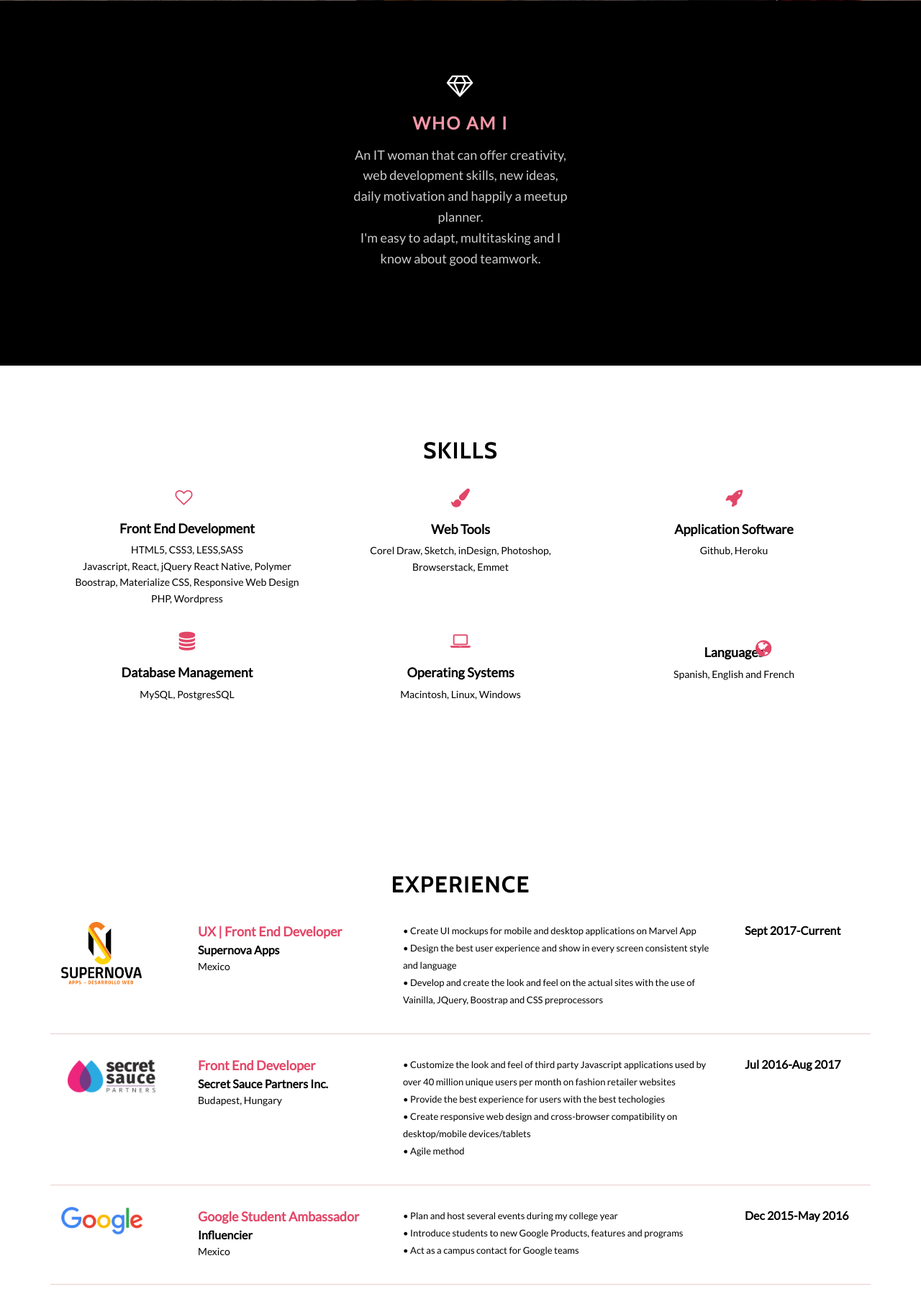
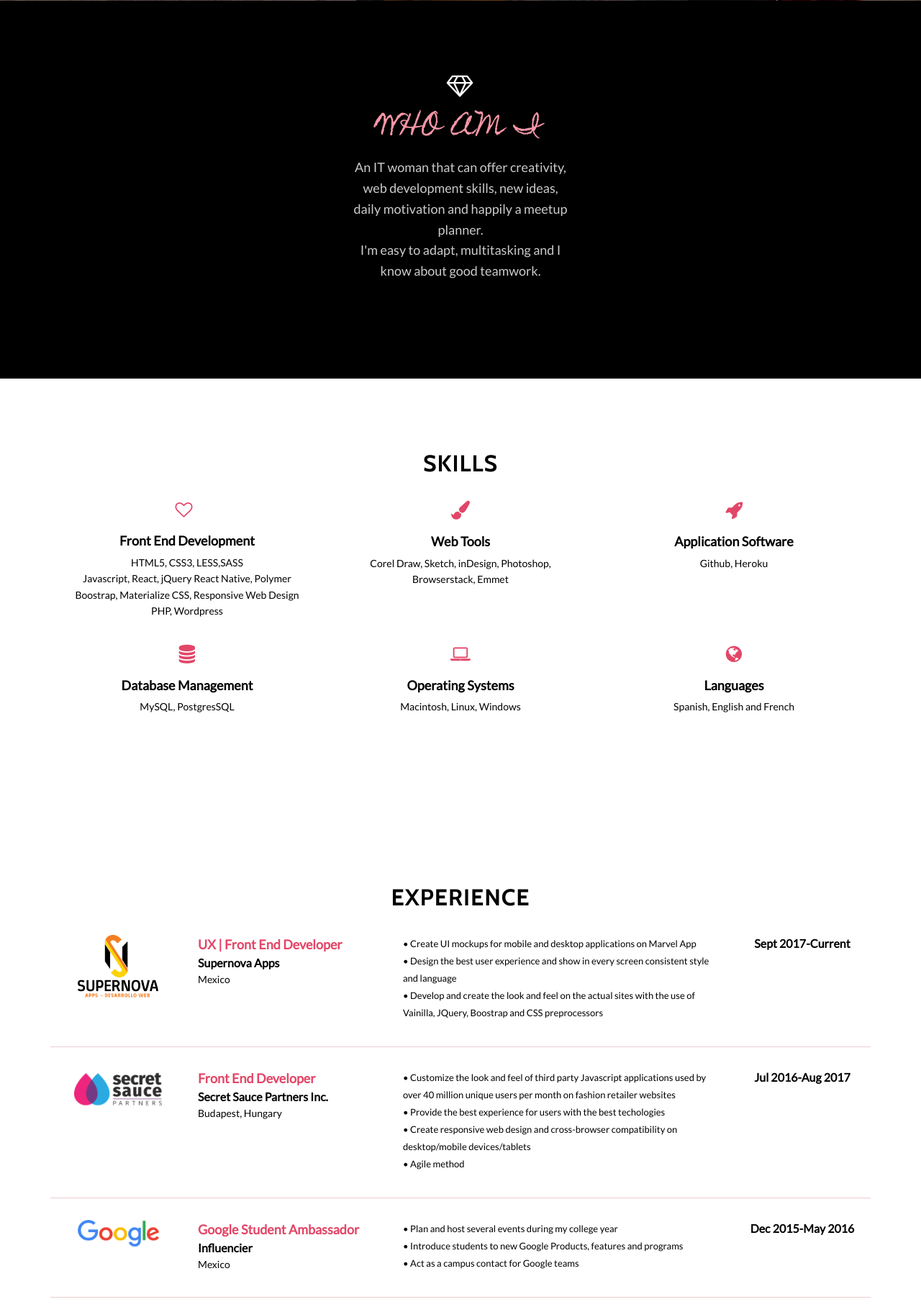
Before and after one commit to Alemv18/UX-FrontEnd-AlejandraM, a PHP site: page /external/experience.html in a window 1280 px wide. Shown: the part 799-2615 px from the top of the page at 72% size. Run offline with PHP 8.4, Linux system fonts and the light colour scheme; some libraries are stand-ins or nearby versions.

Commit message:
Add details for about section

```diff
--- a/css/style.css
+++ b/css/style.css
@@ -300,12 +300,13 @@ xclip
 }
 
 .js-developer-txt {
-    font-size: 24px;
-    font-weight: bolder;
+    font-family: "Homemade Apple", sans-serif;
+    text-transform: capitalize;
+    font-weight: lighter;
+    font-size: 35px;
     color: #f796a7;
     margin-bottom: 10px;
     background: black;
-    text-transform: uppercase;
     letter-spacing: 2px;
 }
 
@@ -802,7 +803,7 @@ footer ul li {
 .professional-experience {
     padding-top: 100px;
     background: white;
-    height: 1500px;
+    /*height: 1500px;*/
     color: black;
     font-family: "Lato", sans-serif;
 }
@@ -1039,7 +1040,7 @@ footer ul li {
 
 /* Portrait and Landscape for Iphones */
 @media only screen
-  and (min-device-width: 375px)
+  and (min-device-width: 320px)
   and (max-device-width: 736px)
   and (-webkit-min-device-pixel-ratio: 2) {
     .self {
--- a/external/experience.html
+++ b/external/experience.html
@@ -89,7 +89,7 @@
               <p class="skill-txt">Macintosh, Linux, Windows</p>
             </div>
             <div class="col-lg-4">
-              <i class="fa fa-globe skill-icon" aria-hidden="true"></i>
+              <i id="globe" class="fa fa-globe skill-icon" aria-hidden="true"></i>
               <p class="skill-title">Languages</p>
               <p class="skill-txt">Spanish, English and French</p>
             </div>
@@ -98,7 +98,7 @@
       </div>
     </section>
     <!-- My professional experience -->
-    <section class="professional-experience">
+    <section class="professional-experience text-center">
       <div class="container">
         <div class="col-lg-8 mx-auto text-center">
           <h2 class="my-skills">Experience</h2>
@@ -107,13 +107,13 @@
           <div class="col-md-2">
             <img src="../img/experience/LogoSupernova.png" alt="LogoSupernova" class="experience-logo">
           </div>
-          <div class="col-md-3">
+          <div class="col-md-3 text-left">
             <div class="general-info">
               <div class="position">UX | Front End Developer</div>
               <div class="company-name">Supernova Apps</div>
               <div class="place">Mexico</div></div>
             </div>
-            <div class="col-md-5">
+            <div class="col-md-5 text-left">
               <p class="general-description">
                 • Create UI mockups for mobile and desktop applications on Marvel App<br>
                 • Design the best user experience and show in every screen consistent style and language<br>
@@ -126,13 +126,13 @@
             <div class="col-md-2">
               <img src="../img/experience/secretsauce.png" alt="SecretSaucePartners" class="experience-logo secret-logo">
             </div>
-            <div class="col-md-3">
+            <div class="col-md-3 text-left">
               <div class="general-info">
                 <div class="position">Front End Developer</div>
                 <div class="company-name">Secret Sauce Partners Inc.</div>
                 <div class="place">Budapest, Hungary</div></div>
               </div>
-              <div class="col-md-5">
+              <div class="col-md-5 text-left">
                 <p class="general-description">
                   • Customize the look and feel of third party Javascript applications used by over 40 million unique users per month on fashion retailer websites <br>
                   • Provide the best experience for users with the best techologies<br>
@@ -146,13 +146,13 @@
               <div class="col-md-2">
                 <img src="../img/experience/google-student.png" alt="GoogleStudentAmbassador" class="experience-logo">
               </div>
-              <div class="col-md-3">
+              <div class="col-md-3 text-left">
                 <div class="general-info">
                   <div class="position">Google Student Ambassador</div>
                   <div class="company-name">Influencier</div>
                   <div class="place">Mexico</div></div>
                 </div>
-                <div class="col-md-5">
+                <div class="col-md-5 text-left">
                   <p class="general-description">
                     • Plan and host several events during my college year <br>
                     • Introduce students to new Google Products, features and programs <br>
@@ -165,13 +165,13 @@
                 <div class="col-md-2">
                   <img src="../img/experience/comision.png" alt="ComisionFederal" class="experience-logo">
                 </div>
-                <div class="col-md-3">
+                <div class="col-md-3 text-left">
                   <div class="general-info">
                     <div class="position">Federal Electricity Commission</div>
                     <div class="company-name">Software Developer</div>
                     <div class="place">Mexico</div></div>
                   </div>
-                  <div class="col-md-5">
+                  <div class="col-md-5 text-left">
                     <p class="general-description">
                       • Key team player for developing an application to evaluate performance of employees <br>
                       • Prototyping and part of the front end development team<br>
@@ -185,13 +185,13 @@
                   <div class="col-md-2">
                     <img src="../img/experience/dev.png" alt="Dev" class="experience-logo dev-logo">
                   </div>
-                  <div class="col-md-3">
+                  <div class="col-md-3 text-left">
                     <div class="general-info">
                       <div class="position">DEV</div>
                       <div class="company-name">Freelancer</div>
                       <div class="place">Mexico</div></div>
                     </div>
-                    <div class="col-md-5">
+                    <div class="col-md-5 text-left">
                       <p class="general-description">
                         • Part of a team for creating websites from scratch based on clientes requirements <br>
                         • Created logos, banners and visual improvements for clients websites<br>
@@ -205,13 +205,13 @@
                     <div class="col-md-2">
                       <img src="../img/experience/silicio.png" alt="Silicio" class="experience-logo silicio-logo">
                     </div>
-                    <div class="col-md-3">
+                    <div class="col-md-3 text-left">
                       <div class="general-info">
                         <div class="position">Silicio Mx</div>
                         <div class="company-name">Graphic Designer | Programmer | Marketing</div>
                         <div class="place">Mexico</div></div>
                       </div>
-                      <div class="col-md-5">
+                      <div class="col-md-5 text-left">
                         <p class="general-description">
                           • Responsible for Front End Development and UI design <br>
                           • Update website by creating banners with Corel Draw and Photoshop<br>
@@ -225,13 +225,13 @@
                       <div class="col-md-2">
                         <img src="../img/experience/aiesec.png" alt="Aiesec-logo" class="experience-logo aiesec-logo">
                       </div>
-                      <div class="col-md-3">
+                      <div class="col-md-3 text-left">
                         <div class="general-info">
                           <div class="position">AIESEC</div>
                           <div class="company-name">Marketing Collaborator</div>
                           <div class="place">Mexico</div></div>
                         </div>
-                        <div class="col-md-5">
+                        <div class="col-md-5 text-left">
                           <p class="general-description">
                             • Used Corel Draw and Photoshop for creating visual content such as banners, logos, etc. <br>
                             • Worked closely with product manager and shared new ideas<br>
@@ -245,13 +245,13 @@
                         <div class="col-md-2">
                           <img src="../img/experience/infinito.png" alt="infinito" class="experience-logo infinito-logo">
                         </div>
-                        <div class="col-md-3">
+                        <div class="col-md-3 text-left">
                           <div class="general-info">
                             <div class="position">Infinito Print Center</div>
                             <div class="company-name">Graphic Designer | Programmer </div>
                             <div class="place">Mexico</div></div>
                           </div>
-                          <div class="col-md-5">
+                          <div class="col-md-5 text-left">
                             <p class="general-description">
                               • Learned Basics of Programming such as HTML and CSS <br>
                               • Discovered my ability for creating original designs <br>
--- a/external/secretsauce.html
+++ b/external/secretsauce.html
@@ -44,7 +44,7 @@
               a third party Javascript application integrated on international fashion industry companies.
               Our main goal was to improve the user experience and use the best technologies.<br><br>
               <strong>Additional tasks:</strong>
-                <ul>
+                <ul class="fp-txt-cont">
                   <li>Helped to build a solution for scaling our main product </li>
                   <li>Create responsive web design and cross-browser compatibility on desktop/mobile devices/tablets </li>
                   <li>Fix bugs reported by QA after browser testing on desktop/mobile/tablet </li>
--- a/index.html
+++ b/index.html
@@ -79,7 +79,7 @@
       </header>
       <!-- About Section -->
       <section id="about" class="content-section text-center">
-        <div class="container">
+        <div class="container about-cnt">
           <div class="row">
             <div class="col-md-12 text-center">
               <h2><i class="fa fa-diamond" aria-hidden="true"></i></h2>
@@ -244,7 +244,7 @@
                 </div>
               </a>
             </div>
-            <div class="col-lg-6 col-md-6 col-sm-6">
+            <div class="col-lg-6 col-md-6 col-sm-6 phone-box">
               <a class="portfolio-box" href="./external/pidelo-tu.html">
                 <img class="img-fluid mobile-mockup pidelo-tu-mq" src="img/mockups/pidelotu-mockup.png" alt="">
                 <div class="portfolio-box-caption">
@@ -259,7 +259,7 @@
                 </div>
               </a>
             </div>
-            <div class="col-lg-6 col-md-6 col-sm-6">
+            <div class="col-lg-6 col-md-6 col-sm-6 phone-box">
               <a class="portfolio-box" href="./external/carlab.html">
                 <img class="img-fluid mobile-mockup carlab-mq" src="img/mockups/carlab-mockup.png" alt="">
                 <div class="portfolio-box-caption">
```
Also changed, not shown: other parts of css/style.css (+68 -14 lines), img/budafest-background.jpg (added). Lines whose indentation alone changed are shown as unchanged.
